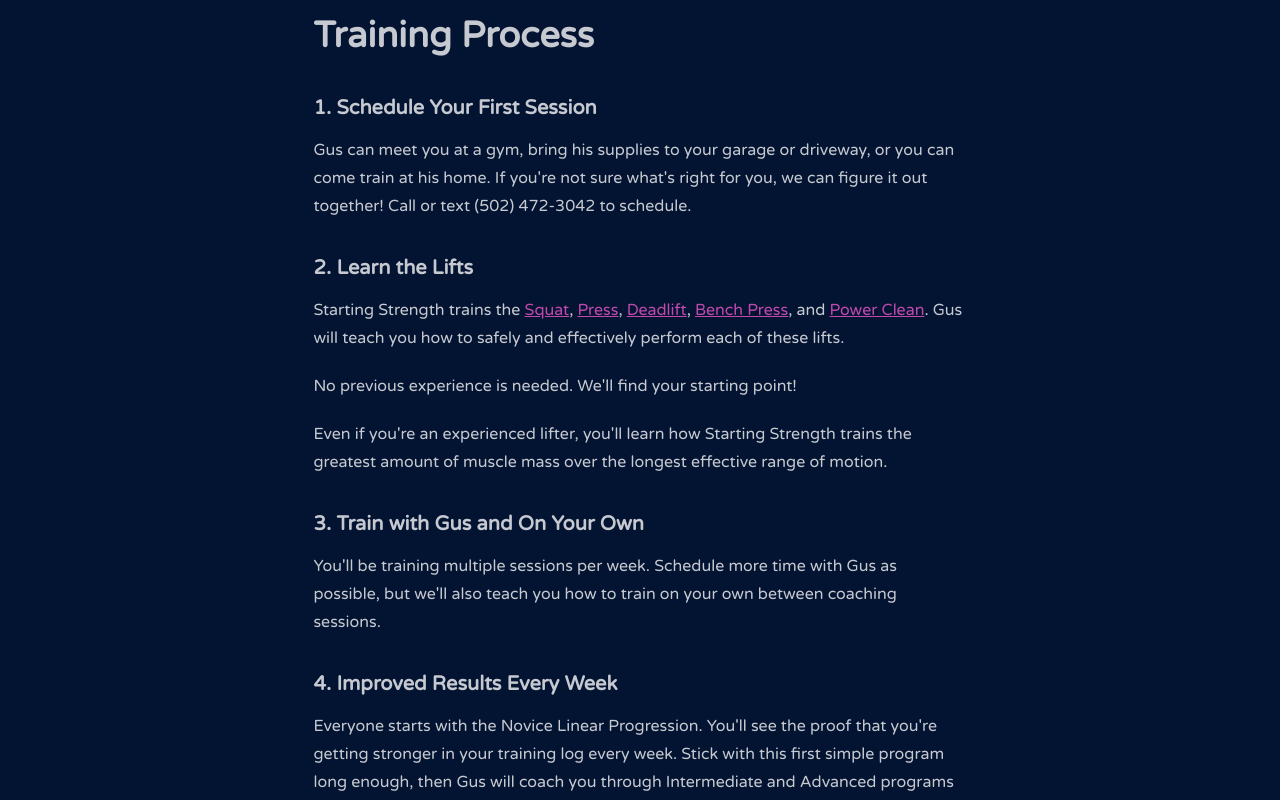
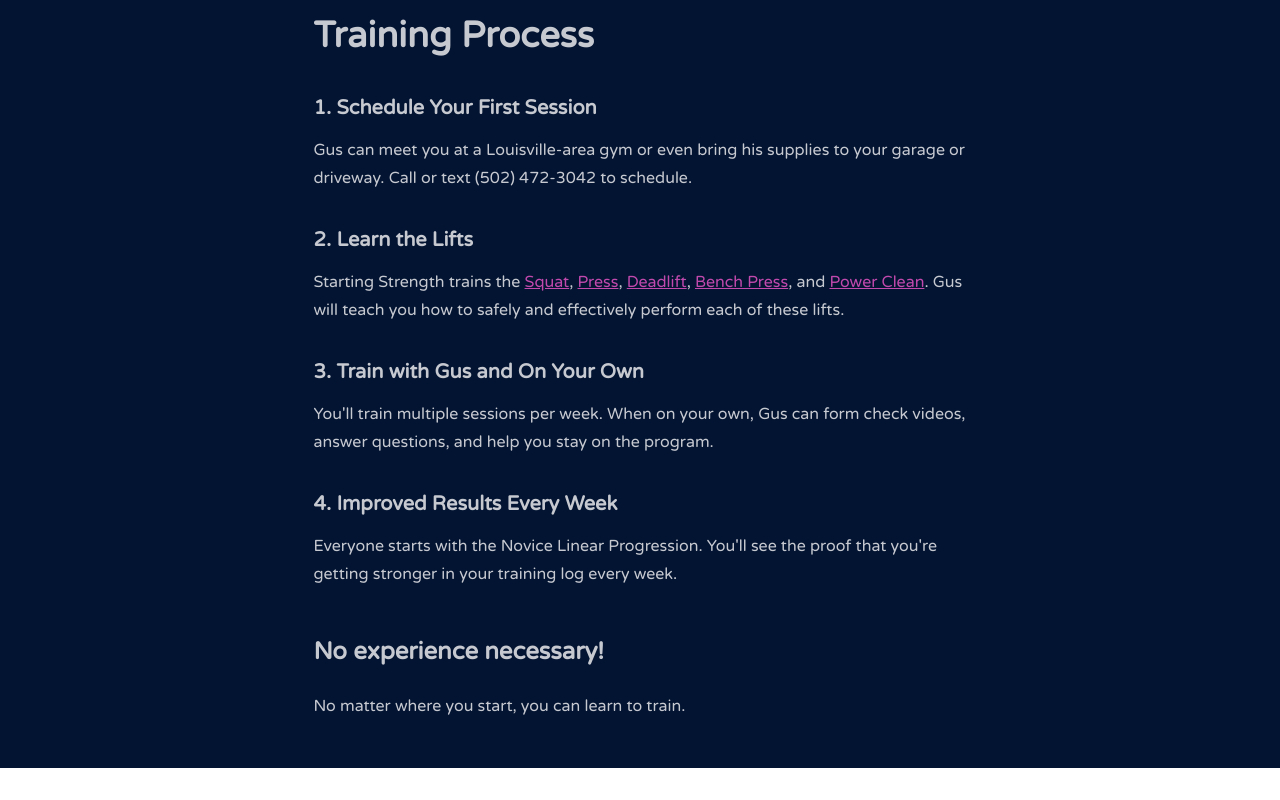
Before and after one commit to alexjgustafson/gus.coach, a SvelteKit app: page / in a window 1280 px wide. Shown: the part 1780-2580 px from the top of the page. Built offline with nearby package versions, Linux system fonts and the light colour scheme; a web font is replaced by a local one.

Commit message:
slim down training process copy

```diff
--- a/src/components/home/TrainingProcess.svelte
+++ b/src/components/home/TrainingProcess.svelte
@@ -2,14 +2,14 @@
   <div class="container mx-auto prose text-neutral-content">
     <h2 class="text-neutral-content lg:text-4xl">Training Process</h2>
     <h3 class="text-neutral-content">1. Schedule Your First Session</h3>
-    <p>Gus can meet you at a gym, bring his supplies to your garage or driveway, or you can come train at his home. If you're not sure what's right for you, we can figure it out together! Call or text (502) 472-3042 to schedule.</p>
+    <p>Gus can meet you at a Louisville-area gym or even bring his supplies to your garage or driveway. Call or text (502) 472-3042 to schedule.</p>
     <h3 class="text-neutral-content">2. Learn the Lifts</h3>
     <p>Starting Strength trains the <a href="/squat" class="text-accent">Squat</a>, <a href="press" class="text-accent">Press</a>, <a href="/deadlift" class="text-accent">Deadlift</a>, <a href="/bench-press" class="text-accent">Bench Press</a>, and <a href="/power-clean" class="text-accent">Power Clean</a>. Gus will teach you how to safely and effectively perform each of these lifts.</p>
-    <p>No previous experience is needed. We'll find your starting point!</p>
-    <p>Even if you're an experienced lifter, you'll learn how Starting Strength trains the greatest amount of muscle mass over the longest effective range of motion.</p>
     <h3 class="text-neutral-content">3. Train with Gus and On Your Own</h3>
-    <p>You'll be training multiple sessions per week. Schedule more time with Gus as possible, but we'll also teach you how to train on your own between coaching sessions.</p>
+    <p>You'll train multiple sessions per week. When on your own, Gus can form check videos, answer questions, and help you stay on the program.</p>
     <h3 class="text-neutral-content">4. Improved Results Every Week</h3>
-    <p>Everyone starts with the Novice Linear Progression. You'll see the proof that you're getting stronger in your training log every week. Stick with this first simple program long enough, then Gus will coach you through Intermediate and Advanced programs once you're ready.</p>
+    <p>Everyone starts with the Novice Linear Progression. You'll see the proof that you're getting stronger in your training log every week.</p>
+    <h2 class="text-neutral-content">No experience necessary!</h2>
+    <p>No matter where you start, you can learn to train.</p>
   </div>
 </div>
```
